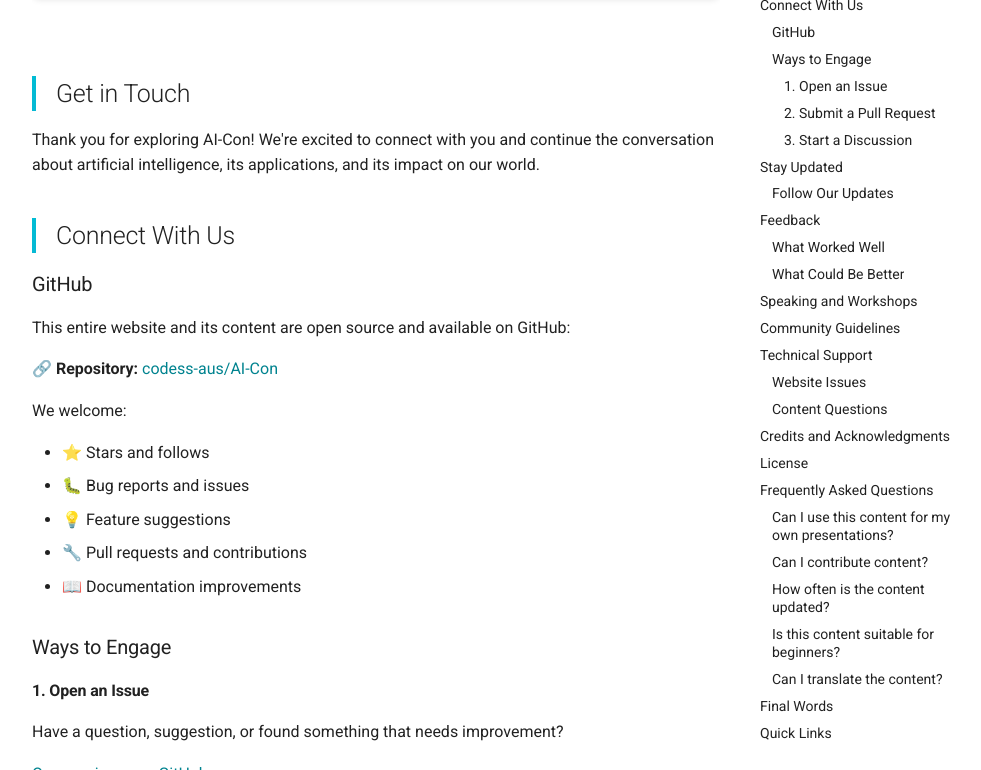
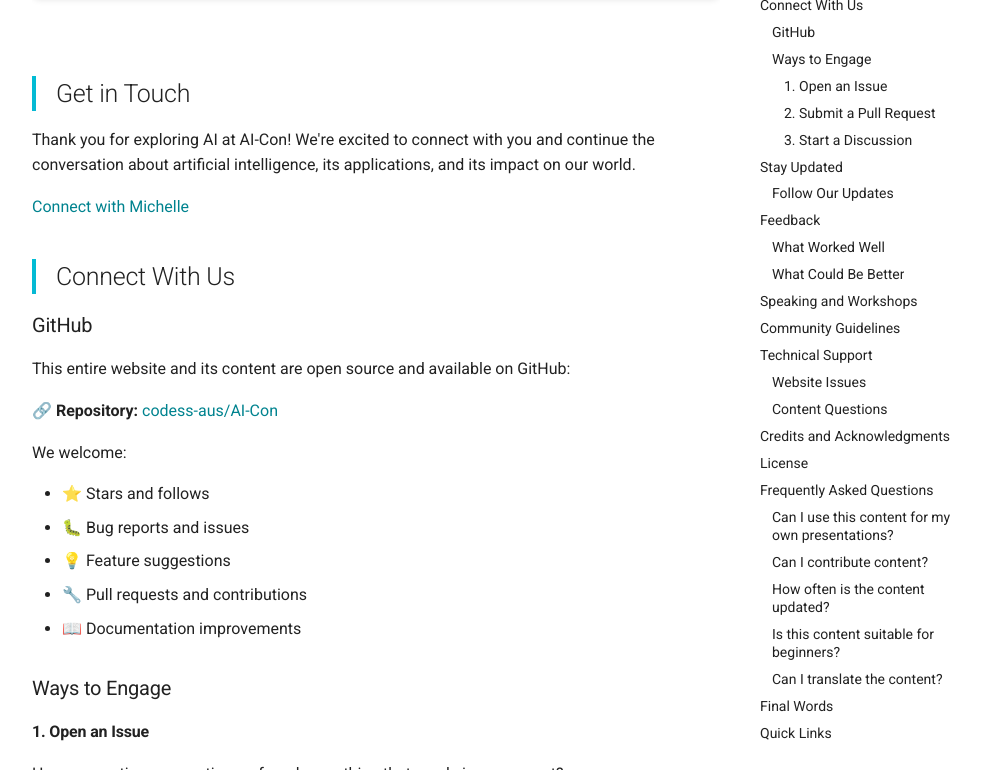
Before and after one commit to codess-aus/AI-Con, an MkDocs documentation site: the page built from docs/contact.md, in a window 1280 px wide and 900 px high, scrolled down 502 px, cut to the strip 130-900 px from the top of the window. Shown: the whole strip, without its empty margins (264-1245 px from the left). Built offline with MkDocs 1.6.1 and Material for MkDocs 9.7.7, drawn with Linux system fonts in a browser that asks for light colours; comment, search, counter and statistics services are not loaded.

Commit message:
Update greeting in contact.md for clarity and engagement

```diff
--- a/docs/contact.md
+++ b/docs/contact.md
@@ -6,7 +6,9 @@
 
 ## Get in Touch
 
-Thank you for exploring AI-Con! We're excited to connect with you and continue the conversation about artificial intelligence, its applications, and its impact on our world.
+Thank you for exploring AI at AI-Con! We're excited to connect with you and continue the conversation about artificial intelligence, its applications, and its impact on our world.
+
+[Connect with Michelle](https://aka.ms/michellesandford)
 
 ## Connect With Us
 
```
